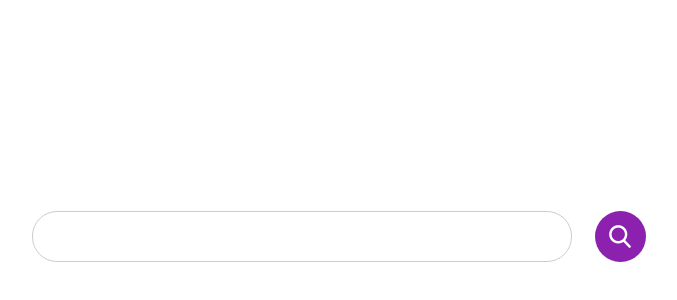
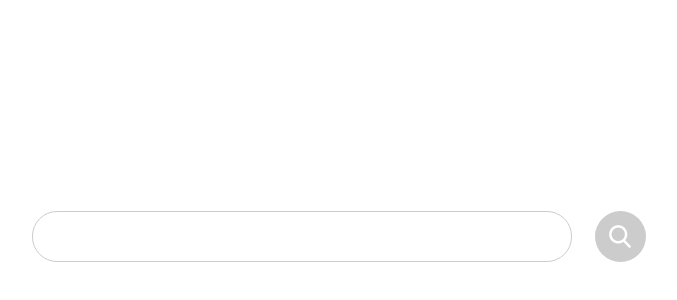
Before and after one commit to alnine/book-tracker, a React (Create React App) app: page / in a window 1280 px wide. Shown: the part 164-464 px from the top of the page, without its empty margins (301-978 px from the left). Built offline with nearby package versions, Linux system fonts and the light colour scheme.

Commit message:
Refactoring

```diff
--- a/src/App.css
+++ b/src/App.css
@@ -46,6 +46,11 @@
   border: none;
   border-radius: 50%;
   cursor: pointer;
+}
+
+.search-form__btn:disabled {
+  cursor: auto;
+  background-color: #cccccc;
 }
 
 .request {
--- a/src/App.js
+++ b/src/App.js
@@ -8,6 +8,8 @@ import utils from "./services/utils";
 class App extends Component {
   state = {
     searchQuery: "",
+    isSubmitted: false,
+    resultHeader: "",
     books: []
   };
 
@@ -55,26 +57,33 @@ class App extends Component {
     return books;
   }
 
+  handleChange = query => {
+    this.setState({ searchQuery: query });
+  };
+
   handleSubmit = async e => {
     e.preventDefault();
-    const searchQuery = e.currentTarget.children.search.value;
 
-    const queryData = await this.getSearchQueryResult(searchQuery);
+    const queryData = await this.getSearchQueryResult(this.state.searchQuery);
     const booksIsbn = this.getIsbn(queryData);
     const books = await this.getBooks(booksIsbn);
 
-    this.setState({ books, searchQuery });
+    const resultHeader = utils.doCapitalize(this.state.searchQuery);
+    this.setState({ books, isSubmitted: true, resultHeader });
   };
 
   render() {
-    const { searchQuery, books } = this.state;
+    const { searchQuery, books, isSubmitted, resultHeader } = this.state;
     return (
       <div className="container">
-        <SearchForm query={searchQuery} onSubmit={this.handleSubmit} />
-        {searchQuery && (
-          <h2 className="request">{utils.doCapitalize(searchQuery)}</h2>
-        )}
-        {searchQuery && <Books books={books} />}
+        <SearchForm
+          status={isSubmitted}
+          query={searchQuery}
+          onSubmit={this.handleSubmit}
+          onChange={this.handleChange}
+        />
+        {isSubmitted && <h2 className="request">{resultHeader}</h2>}
+        {isSubmitted && <Books books={books} />}
       </div>
     );
   }
--- a/src/components/books.jsx
+++ b/src/components/books.jsx
@@ -2,10 +2,6 @@ import React, { Component } from "react";
 import Book from "./book";
 
 class Books extends Component {
-  state = {
-    books: []
-  };
-
   render() {
     const { books } = this.props;
 
--- a/src/components/searchForm.jsx
+++ b/src/components/searchForm.jsx
@@ -1,12 +1,36 @@
 import React from "react";
 
-const SearchForm = ({ onSubmit, query }) => {
-  const formClasses = query ? "search-form search-form--ontop" : "search-form";
+const SearchForm = ({ onSubmit, onChange, query, status }) => {
+  const formClasses = status ? "search-form search-form--ontop" : "search-form";
+
+  const validate = query => {
+    return query ? false : true;
+  };
+
+  const renderInput = (name, className, value, type = "text") => {
+    return (
+      <input
+        type={type}
+        name={name}
+        className={className}
+        value={value}
+        onChange={e => onChange(e.currentTarget.value)}
+      />
+    );
+  };
+
+  const renderButton = (className, label) => {
+    return (
+      <button disabled={validate(query)} className={className}>
+        {label}
+      </button>
+    );
+  };
 
   return (
     <form onSubmit={onSubmit} className={formClasses}>
-      <input type="text" name="search" className="search-form__field" />
-      <button className="search-form__btn">Search</button>
+      {renderInput("search", "search-form__field", query)}
+      {renderButton("search-form__btn", "Search")}
     </form>
   );
 };
```
